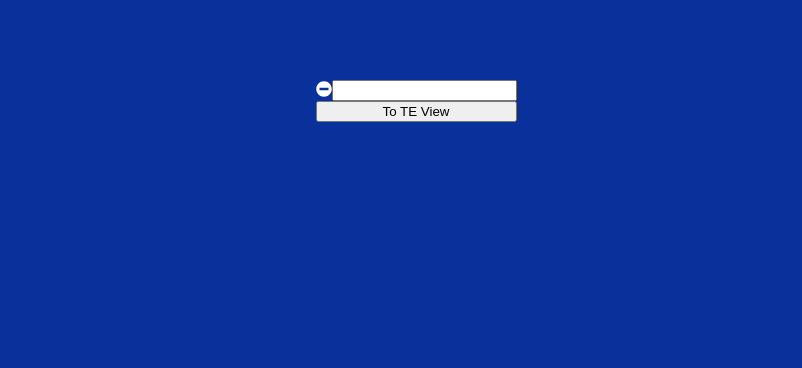
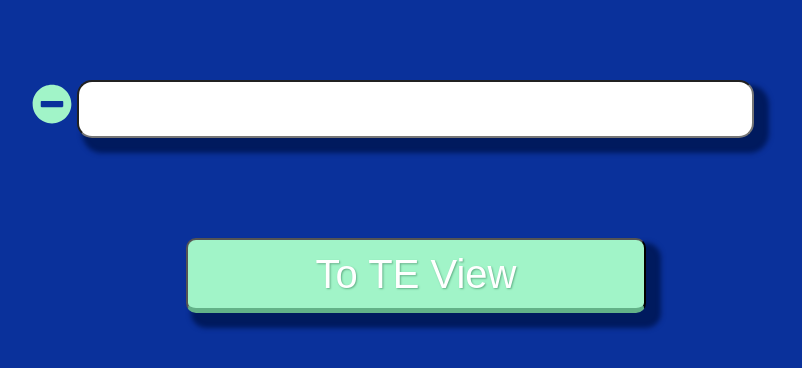
Before and after one commit to SiouxsieAsylum/Pseudo, a React (Create React App) app: page / in a window 1280 px wide. Both pictures are taken after a click on the button "Enter". Shown: the top 368 px of the page, without its empty margins (224-1026 px from the left). Built offline with nearby package versions, Linux system fonts and the light colour scheme.

Commit message:
more styling

```diff
--- a/src/App.css
+++ b/src/App.css
@@ -42,6 +42,8 @@ html{
   color: white;
   text-shadow: 1px 1px 2px rgb(99, 178, 136);
   margin-top: 100px;
+  box-shadow: 10px 10px 5px 5px rgb(0, 26, 94);
+
 }
 
 /*//////////////////////// TITLE ////////////////////////*/
@@ -61,6 +63,21 @@ html{
 
 .pc-input-container {
    align-self: center;
+   width: 60%;
+   color: rgb(161, 244, 200);
+   font-size: 40px;
+}
+
+.single-input-container input {
+  width: 85%;
+  font-size: 30px;
+  border-radius: 15px;
+  box-shadow: 10px 10px 5px 5px rgb(0, 26, 94);
+  padding: 10px;
+  margin-left: 5px;
+}
+
+.single-input-container {
 
 }
 
@@ -70,6 +87,8 @@ html{
   width: 60vw;
   text-align: left;
   align-self: center;
+  box-shadow: 10px 10px 5px 5px rgb(0, 26, 94);
+
 }
 
 .ReactCodeMirror {
--- a/src/components/PCInputContainer.jsx
+++ b/src/components/PCInputContainer.jsx
@@ -26,7 +26,7 @@ class PCInputContainer extends Component {
 					removePseudo={this.props.removePseudo}
 
 					/>
-				<button onClick={this.props.switchToTextEditorView}>To TE View</button>
+				<button className="view-switch-button" onClick={this.props.switchToTextEditorView}>To TE View</button>
 			</div>
 		)
 	}
--- a/src/components/TextEditingContainer.jsx
+++ b/src/components/TextEditingContainer.jsx
@@ -32,7 +32,7 @@ class TextEditingContainer extends Component {
 
 			<div>
 				{view}
-				<button onClick={this.props.switchToPCView}>To PC View</button>
+				<button className="view-switch-button" onClick={this.props.switchToPCView}>To PC View</button>
 			</div>
 		)
 	}
```
